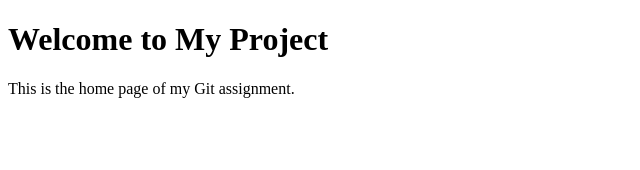
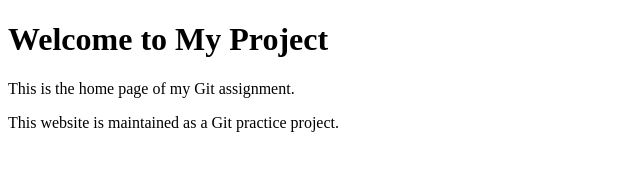
Before and after one commit to srisahilAS/LoginGitAssignment, a plain HTML site: page index.html in a window 1280 px wide. Shown: the whole page, without its empty margins (0-640 px from the left). Drawn offline with Linux system fonts and the light colour scheme.

Commit message:
Update home page content

```diff
--- a/index.html
+++ b/index.html
@@ -8,5 +8,6 @@
 <body>
     <h1>Welcome to My Project</h1>
     <p>This is the home page of my Git assignment.</p>
+    <p>This website is maintained as a Git practice project.</p>
 </body>
 </html>
```
